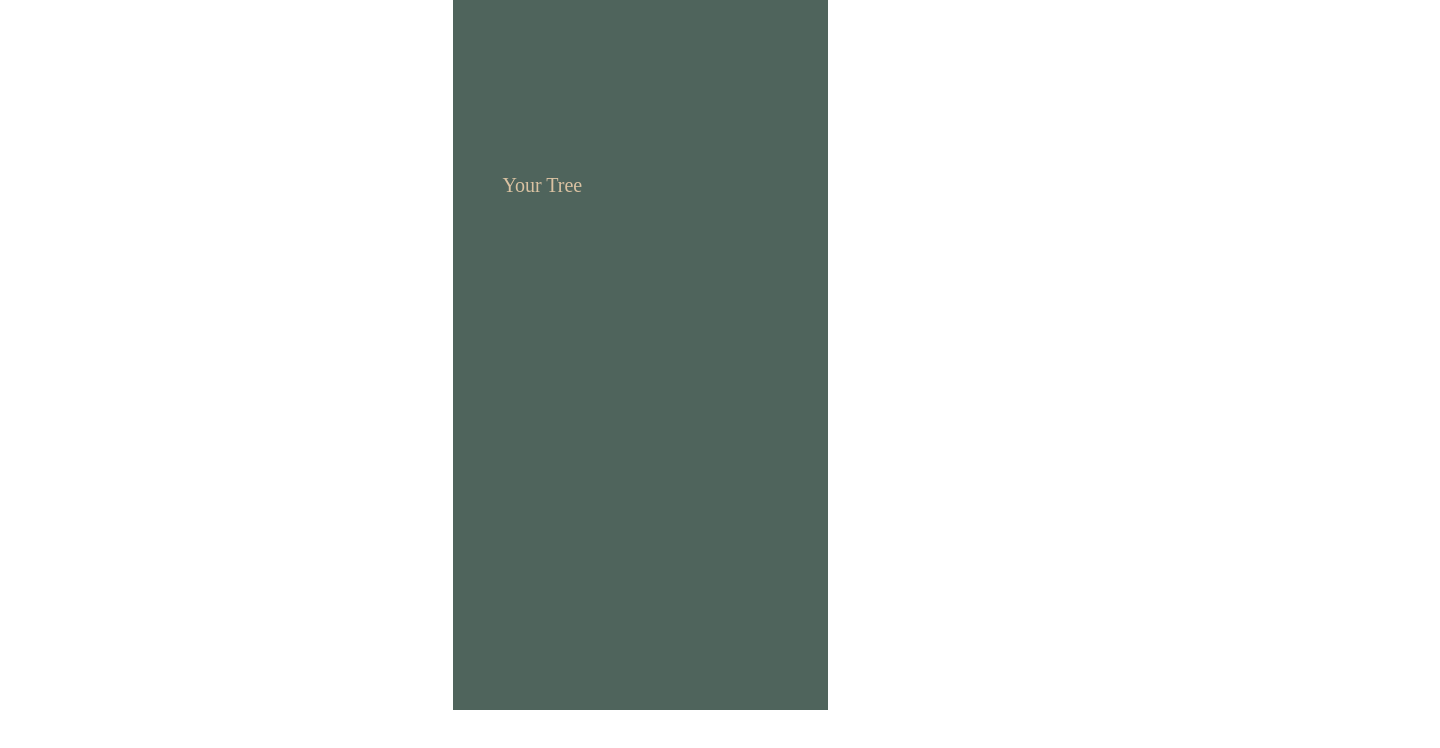
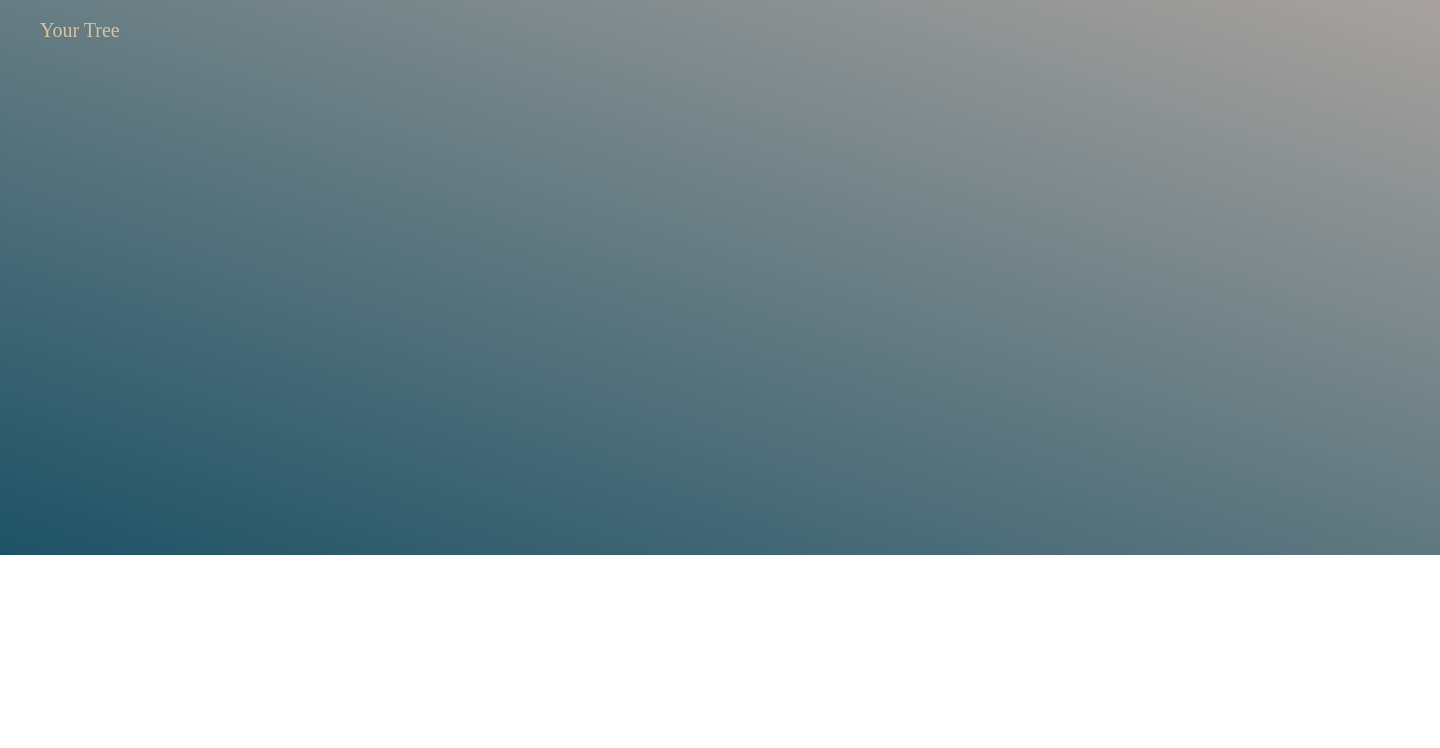
Before and after one commit to egidehirwa/origin, a React (Create React App) app in the folder frontend/: page / in a window 1280 px wide. Shown: the top 748 px of the page, 1440 px wide, since content can reach past the window. Built offline with nearby package versions, Linux system fonts and the light colour scheme.

Commit message:
customizing completed

```diff
--- a/frontend/package.json
+++ b/frontend/package.json
@@ -9,6 +9,7 @@
     "react": "^18.2.0",
     "react-dom": "^18.2.0",
     "react-scripts": "5.0.1",
+    "tailwindcss-gradients": "^2.3.1",
     "web-vitals": "^2.1.4"
   },
   "scripts": {
--- a/frontend/src/App.css
+++ b/frontend/src/App.css
@@ -1,387 +1,3 @@
 .app {
-    width: 375px;
-    background-color: #4f645c;
+    width: 1600px;
 }
-
-/** ----------------------------------------------------------------**/
-/* 1. Can we delete the codes below?
-/* 2. I have hidden the background code below. To use our own background color (line-96)
-/* 3. i have hidden @font-face it was giving an error (line-12)
-/** ----------------------------------------------------------------**/
-
-/* @font-face {
-  font-family: "Josefin Sans", sans-serif;
-  src: url("src/assets/fonts/JosefinSans-VariableFont_wght.ttf") format("truetype");
-  font-display: swap;
-} */
-
-:root {
-    --section-spacing: 3.5rem;
-    --clr-Primary-100: hsl(215deg, 53%, 90%);
-    --clr-Primary-200: hsl(215deg, 53%, 70%);
-    --clr-Primary-300: hsl(215deg, 53%, 30%);
-    --clr-Primary-400: hsl(215deg, 53%, 20%);
-    --clr-Primary-500: hsl(215deg, 37%, 17%);
-    --clr-Primary-600: hsl(215deg, 53%, 10%);
-    --clr-Secondary-100: hsl(170, 25%, 90%);
-    --clr-Secondary-200: hsl(170, 25%, 70%);
-    --clr-Secondary-300: hsl(170, 25%, 50%);
-    --clr-Secondary-400: hsl(170, 25%, 40%);
-    --clr-Secondary-500: hsl(170, 25%, 30%);
-    --clr-Secondary-600: hsl(170, 25%, 20%);
-    --clr-Neutral-100: hsl(0deg, 0%, 100%);
-    --clr-Neutral-200: hsl(0deg, 0%, 87%);
-    --clr-Neutral-300: hsl(0deg, 0%, 80%);
-    --clr-Neutral-400: hsl(0deg, 0%, 70%);
-    --clr-Neutral-500: hsl(0deg, 0%, 60%);
-    --clr-Neutral-600: hsl(0deg, 0%, 50%);
-    --clr-Neutral-700: hsl(0deg, 0%, 40%);
-    --clr-Neutral-800: hsl(0deg, 0%, 30%);
-    --clr-Neutral-900: hsl(0deg, 0%, 15%);
-    --fs-300: 1rem;
-    --fs-400: 1.125rem;
-    --fs-500: 1.563rem;
-    --fs-600: 1.953rem;
-    --fs-700: 2.441rem;
-    --fs-800: 3.052rem;
-}
-
-/* @media only screen and (min-width: 640px) {
-  /* :root {
-      --section-spacing: 7rem;
-  }
-} */
-
-@media only screen and (min-width: 40em) {
-    :root {
-        --fs-300: 1rem;
-        --fs-400: 1.25rem;
-        --fs-500: 2rem;
-        --fs-600: 2.827rem;
-        --fs-700: 4rem;
-        --fs-800: 5.653rem;
-    }
-}
-*/
-
-/* Box sizing rules */
-*,
-*::before,
-*::after {
-    box-sizing: border-box;
-}
-
-/* Remove default margin */
-* {
-    margin: 0;
-    padding: 0;
-}
-
-/* Remove list styles on ul, ol elements with a list role, which suggests default styling will be removed */
-ul[role="list"],
-ol[role="list"] {
-    list-style: none;
-}
-
-/* Set core root defaults */
-html:focus-within {
-    scroll-behavior: smooth;
-}
-
-/* Set core body defaults */
-body {
-    min-height: 100vh;
-    text-rendering: optimizeSpeed;
-    line-height: 1.5;
-    /* background-color: var(--clr-Secondary-300); */
-    color: var(--clr-Primary-500);
-}
-
-/* A elements that don't have a class get default styles */
-a {
-    text-decoration: none;
-}
-
-/* Make images easier to work with */
-img,
-picture {
-    max-width: 100%;
-    display: block;
-}
-
-/* Inherit fonts for inputs and buttons */
-input,
-button,
-textarea,
-select {
-    font: inherit;
-}
-
-/* Remove all animations, transitions and smooth scroll for people that prefer not to see them */
-@media (prefers-reduced-motion: reduce) {
-    html:focus-within {
-        scroll-behavior: auto;
-    }
-
-    *,
-    *::before,
-    *::after {
-        animation-duration: 0.01ms !important;
-        animation-iteration-count: 1 !important;
-        transition-duration: 0.01ms !important;
-        scroll-behavior: auto !important;
-    }
-}
-
-/*
-=============
-COLOR TEXT & BACKGROUND
-=============
-*/
-
-.textPrimary100 {
-    color: var(--clr-Primary-100);
-}
-
-.bgPrimary100 {
-    background-color: var(--clr-Primary-100);
-}
-
-.textPrimary200 {
-    color: var(--clr-Primary-200);
-}
-
-.bgPrimary200 {
-    background-color: var(--clr-Primary-200);
-}
-
-.textPrimary300 {
-    color: var(--clr-Primary-300);
-}
-
-.bgPrimary300 {
-    background-color: var(--clr-Primary-300);
-}
-
-.textPrimary400 {
-    color: var(--clr-Primary-400);
-}
-
-.bgPrimary400 {
-    background-color: var(--clr-Primary-400);
-}
-
-.textPrimary500 {
-    color: var(--clr-Primary-500);
-}
-
-.bgPrimary500 {
-    background-color: var(--clr-Primary-500);
-}
-
-.textPrimary600 {
-    color: var(--clr-Primary-600);
-}
-
-.bgPrimary600 {
-    background-color: var(--clr-Primary-600);
-}
-
-.textPrimary700 {
-    color: var(--clr-Primary-700);
-}
-
-.bgPrimary700 {
-    background-color: var(--clr-Primary-700);
-}
-
-.textSecondary100 {
-    color: var(--clr-Secondary-100);
-}
-
-.bgSecondary100 {
-    background-color: var(--clr-Secondary-100);
-}
-
-.textSecondary200 {
-    color: var(--clr-Secondary-200);
-}
-
-.bgSecondary200 {
-    background-color: var(--clr-Secondary-200);
-}
-
-.textSecondary300 {
-    color: var(--clr-Secondary-300);
-}
-
-.bgSecondary300 {
-    background-color: var(--clr-Secondary-300);
-}
-
-.textSecondary400 {
-    color: var(--clr-Secondary-400);
-}
-
-.bgSecondary400 {
-    background-color: var(--clr-Secondary-400);
-}
-
-.textSecondary500 {
-    color: var(--clr-Secondary-500);
-}
-
-.bgSecondary500 {
-    background-color: var(--clr-Secondary-500);
-}
-
-.textSecondary600 {
-    color: var(--clr-Secondary-600);
-}
-
-.bgSecondary600 {
-    background-color: var(--clr-Secondary-600);
-}
-
-.textNeutral100 {
-    color: var(--clr-Neutral-100);
-}
-
-.bgNeutral100 {
-    background-color: var(--clr-Neutral-100);
-}
-
-.textNeutral200 {
-    color: var(--clr-Neutral-200);
-}
-
-.bgNeutral200 {
-    background-color: var(--clr-Neutral-200);
-}
-
-.textNeutral300 {
-    color: var(--clr-Neutral-300);
-}
-
-.bgNeutral300 {
-    background-color: var(--clr-Neutral-300);
-}
-
-.textNeutral400 {
-    color: var(--clr-Neutral-400);
-}
-
-.bgNeutral400 {
-    background-color: var(--clr-Neutral-400);
-}
-
-.textNeutral500 {
-    color: var(--clr-Neutral-500);
-}
-
-.bgNeutral500 {
-    background-color: var(--clr-Neutral-500);
-}
-
-.textNeutral600 {
-    color: var(--clr-Neutral-600);
-}
-
-.bgNeutral600 {
-    background-color: var(--clr-Neutral-600);
-}
-
-.textNeutral700 {
-    color: var(--clr-Neutral-700);
-}
-
-.bgNeutral700 {
-    background-color: var(--clr-Neutral-700);
-}
-
-.textNeutral800 {
-    color: var(--clr-Neutral-800);
-}
-
-.bgNeutral800 {
-    background-color: var(--clr-Neutral-800);
-}
-
-.textNeutral900 {
-    color: var(--clr-Neutral-900);
-}
-
-.bgNeutral900 {
-    background-color: var(--clr-Neutral-900);
-}
-
-/*
-=============
-COMPOSITION
-=============
-*/
-
-.displayHidden {
-    display: none;
-}
-
-/* ===Flex classes=== */
-.displayFlex {
-    display: flex;
-}
-
-.displayFlexColumn {
-    display: flex;
-    flex-direction: column;
-}
-
-/*justify-content*/
-.justifyStart {
-    justify-content: flex-start;
-}
-
-.justifyEnd {
-    justify-content: flex-end;
-}
-
-.justifyCenter {
-    justify-content: center;
-}
-
-.justifyBetween {
-    justify-content: space-between;
-}
-
-.justifyEvenly {
-    justify-content: space-evenly;
-}
-
-/*align-content*/
-.alignCenter {
-    align-items: center;
-}
-
-.alignStart {
-    align-items: flex-start;
-}
-
-.alignEnd {
-    align-items: flex-end;
-}
-
-/*align-self*/
-.alignSelfCenter {
-    align-self: center;
-}
-
-.alignSelfEnd {
-    align-self: flex-end;
-}
-
-.alignSelfStart {
-    align-self: flex-start;
-}
-
-.flexGrow {
-    flex-grow: 1;
-}
--- a/frontend/src/App.jsx
+++ b/frontend/src/App.jsx
@@ -1,18 +1,14 @@
-import Profile from "./components/Profile";
-import EventList from "./components/EventList";
 import TreeCard from "./components/TreeCard";
 
 import "./App.css";
 
-//Dashboard Components (line 10-16)
+// * Dashboard Components (line 8-12)
 function App() {
     return (
-        <div className="app bg-greenish">
+        <div className="app bg-gradient-to-tr from-cyan-900 to-stone-400">
             <header className="app-header"></header>
             <div>
-                <Profile />
                 <TreeCard />
-                <EventList />
             </div>
             <main></main>
             <footer></footer>
--- a/frontend/src/components/Calendar.jsx
+++ /dev/null
@@ -1,7 +0,0 @@
-import React from "react";
-
-function Calendar() {
-    return <div className="text-xl font-primaryFont text-creemish">Calendar</div>;
-}
-
-export default Calendar;
--- a/frontend/src/components/DateList.jsx
+++ /dev/null
@@ -1,7 +0,0 @@
-import React from "react";
-
-function DateList() {
-    return <div className="text-xl font-primaryFont text-creemish">List</div>;
-}
-
-export default DateList;
--- a/frontend/src/components/EventList.jsx
+++ /dev/null
@@ -1,14 +0,0 @@
-import React from "react";
-// import Calendar from "./Calendar";
-// import DateList from "./DateList";
-
-function EventList() {
-    return (
-        <div>
-            {/* <Calendar />
-            <DateList /> */}
-        </div>
-    );
-}
-
-export default EventList;
--- a/frontend/src/components/Profile.css
+++ /dev/null
@@ -1,6 +0,0 @@
-.profile {
-    /* I added 'height' to try and see. We will not need it in the future. */
-
-    height: 155px;
-    background-color: #4f645c;
-}
--- a/frontend/src/components/Profile.jsx
+++ /dev/null
@@ -1,8 +0,0 @@
-import React from "react";
-import "./Profile.css";
-
-function Profile() {
-    return <div className="profile"></div>;
-}
-
-export default Profile;
--- a/frontend/src/components/TreeCard.css
+++ b/frontend/src/components/TreeCard.css
@@ -1,7 +1,6 @@
 .tree-card {
-    /* I added 'height' to try and see. We will not need it in the future. */
+    /* I added 'height' 'padding' to try and see. We will not need it in the future. */
 
     height: 555px;
-    background-color: #4f645c;
-    padding: 15px 50px 75px 50px;
+    padding: 15px 50px 75px 200px;
 }
--- a/frontend/tailwind.config.js
+++ b/frontend/tailwind.config.js
@@ -2,6 +2,22 @@
 module.exports = {
     content: ["./src/**/*.{js,jsx,ts,tsx}"],
     theme: {
+        screens: {
+            sm: "640px",
+            // => @media (min-width: 640px) { ... }
+
+            md: "768px",
+            // => @media (min-width: 768px) { ... }
+
+            lg: "1024px",
+            // => @media (min-width: 1024px) { ... }
+
+            xl: "1280px",
+            // => @media (min-width: 1280px) { ... }
+
+            "2xl": "1536px",
+            // => @media (min-width: 1536px) { ... }
+        },
         fontSize: {
             sm: "0.8rem",
             base: "1rem",
@@ -19,7 +35,29 @@ module.exports = {
                 creemish: "#DAC2A2",
                 lighcream: "#EBE3D5",
             },
+            borderRadius: {
+                default: "4px",
+                large: "12px",
+            },
+            padding: {
+                sm: "8px",
+                md: "16px",
+                lg: "24px",
+                xl: "48px",
+            },
+            spacing: {
+                sm: "8px",
+                md: "16px",
+                lg: "24px",
+                xl: "48px",
+            },
         },
     },
     plugins: [],
 };
+
+//*  GRADIENT EXTRA INFO
+
+// bg-gradient-to-tr from-lime-900 to-yellow-50
+// bg-gradient-to-tr from-teal-800 to-orange-100
+// bg-gradient-to-tr from-cyan-900 to-stone-400
```
Also changed, not shown: 1 other file (tests, documents, lock files or other folders).
